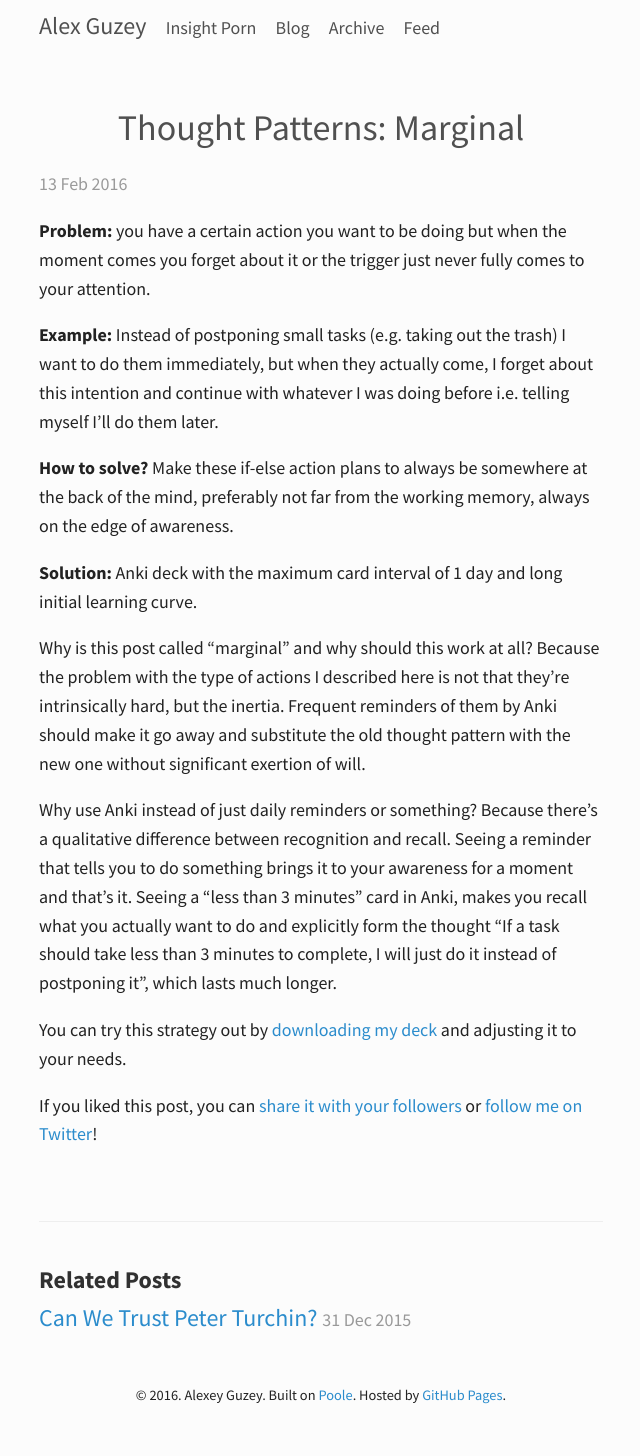
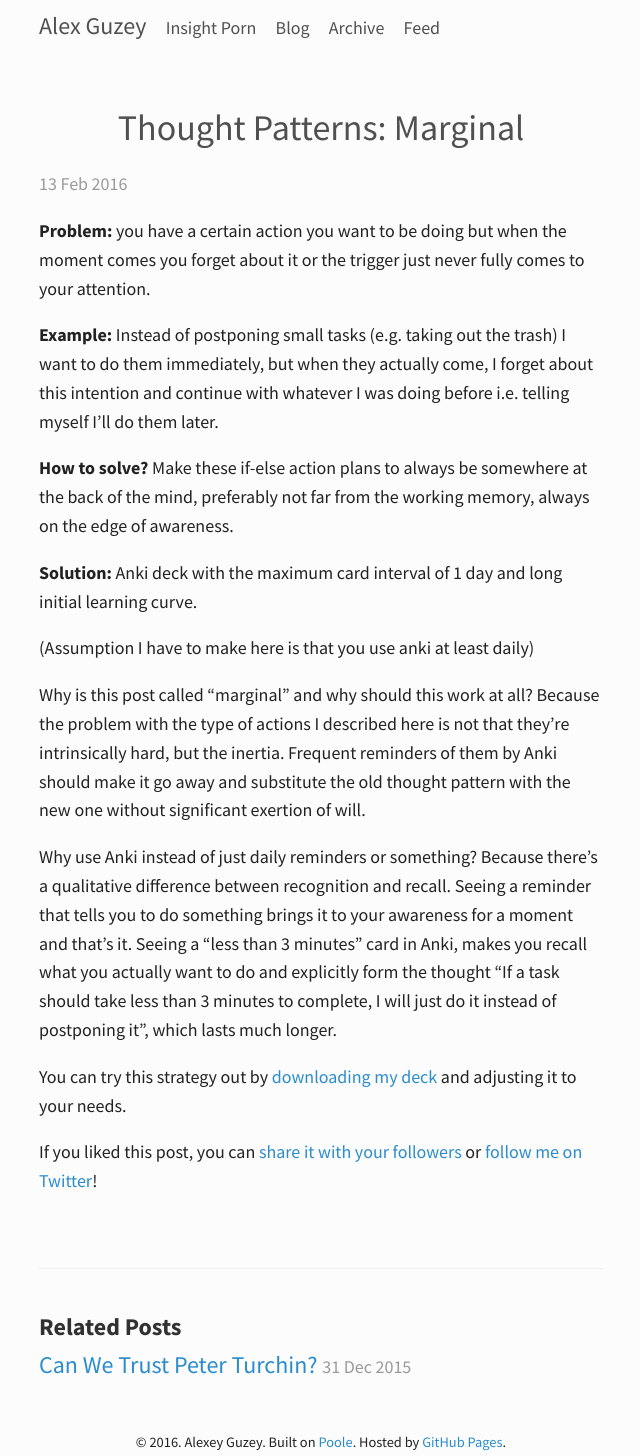
Before and after one commit to guzey/guzey.github.io1, a Jekyll site: the page built from _posts/2016-02-13-thought-patterns-marginal.md, in a window 1280 px wide. Shown: the whole page, without its empty margins (319-959 px from the left). Built offline with Jekyll 4.4.1, drawn with Linux system fonts in a browser that asks for light colours; a style sheet for code colours, icons or effects is not loaded; before the commit the page ends 1409 px from its top, so only the background shows below that.

Commit message:
anki note for thought patterns

```diff
--- a/_posts/2016-02-13-thought-patterns-marginal.md
+++ b/_posts/2016-02-13-thought-patterns-marginal.md
@@ -11,6 +11,8 @@ title: Thought Patterns&#58; Marginal
 
 **Solution:** Anki deck with the maximum card interval of 1 day and long initial learning curve.
 
+(Assumption I have to make here is that you use anki at least daily)
+
 <!--excerpt-->
 
 Why is this post called "marginal" and why should this work at all? Because the problem with the type of actions I described here is not that they're intrinsically hard, but the inertia. Frequent reminders of them by Anki should make it go away and substitute the old thought pattern with the new one without significant exertion of will.
```
